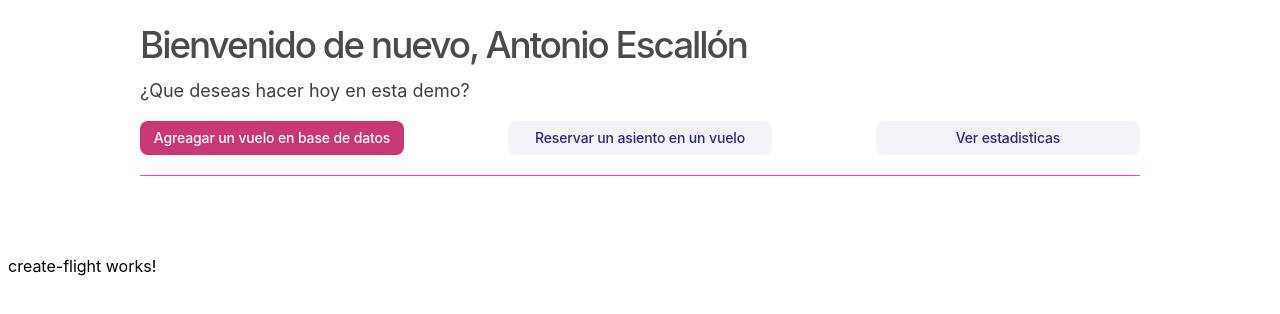
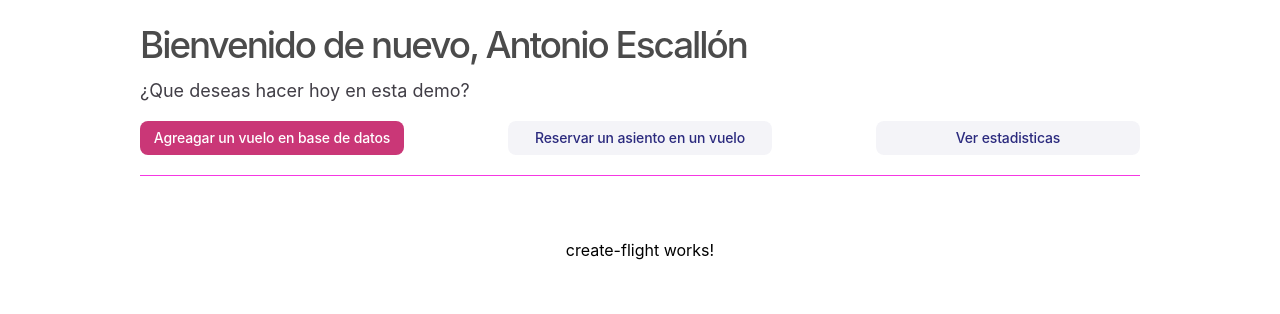
Before and after one commit to albeiromr/prueba-tecnica-pca-frontend, an Angular app: page /create-flight in a window 1280 px wide. Shown: the top 314 px of the page. Built offline with nearby package versions, Linux system fonts and the light colour scheme.

Commit message:
Adds strategy for non existingroutes

```diff
--- a/src/app/app.component.html
+++ b/src/app/app.component.html
@@ -21,7 +21,6 @@
     <div class="divider" role="separator" aria-label="Divider"></div>
 
   </div>
+
+  <router-outlet />
 </main>
-
-
-<router-outlet />
--- a/src/app/app.component.scss
+++ b/src/app/app.component.scss
@@ -52,6 +52,7 @@ main {
     width: 100%;
     min-height: 100%;
     display: flex;
+    flex-direction: column;
     justify-content: center;
     align-items: center;
     padding: 1rem;
--- a/src/app/app.routes.ts
+++ b/src/app/app.routes.ts
@@ -23,5 +23,7 @@ export const routes: Routes = [
         path: "statistics",
         pathMatch: "full",
         component: StatisticsComponent
-    }
+    },
+    // Other routes
+    { path: '**', redirectTo: "create-flight" }
 ];
```
